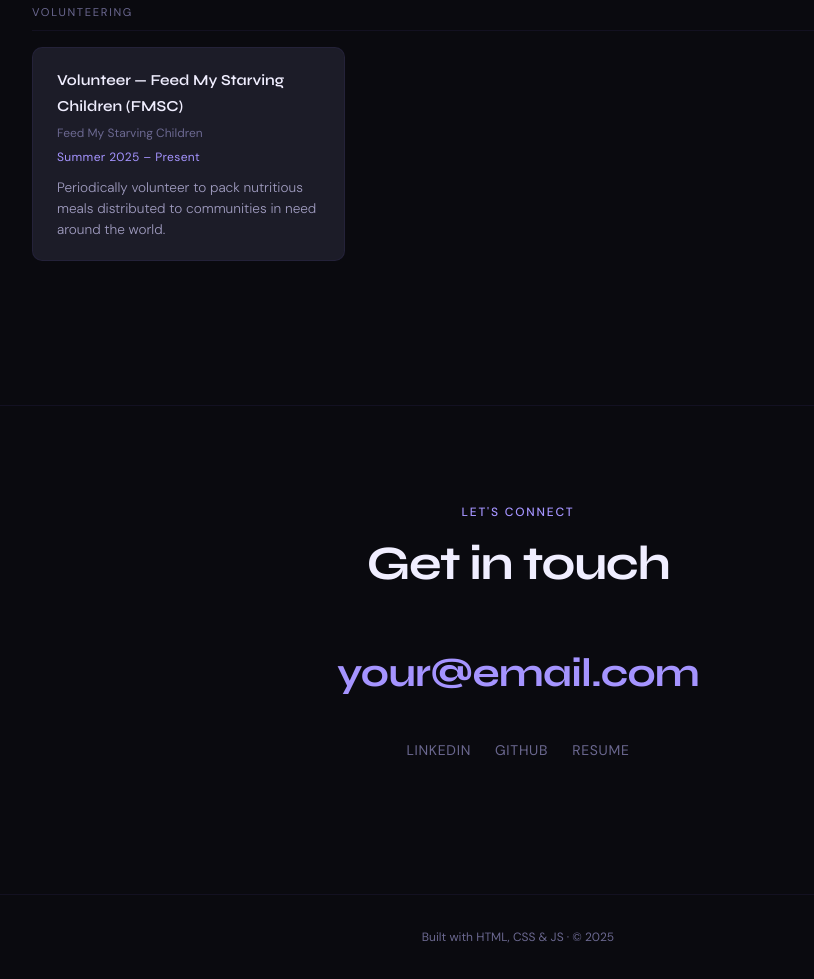
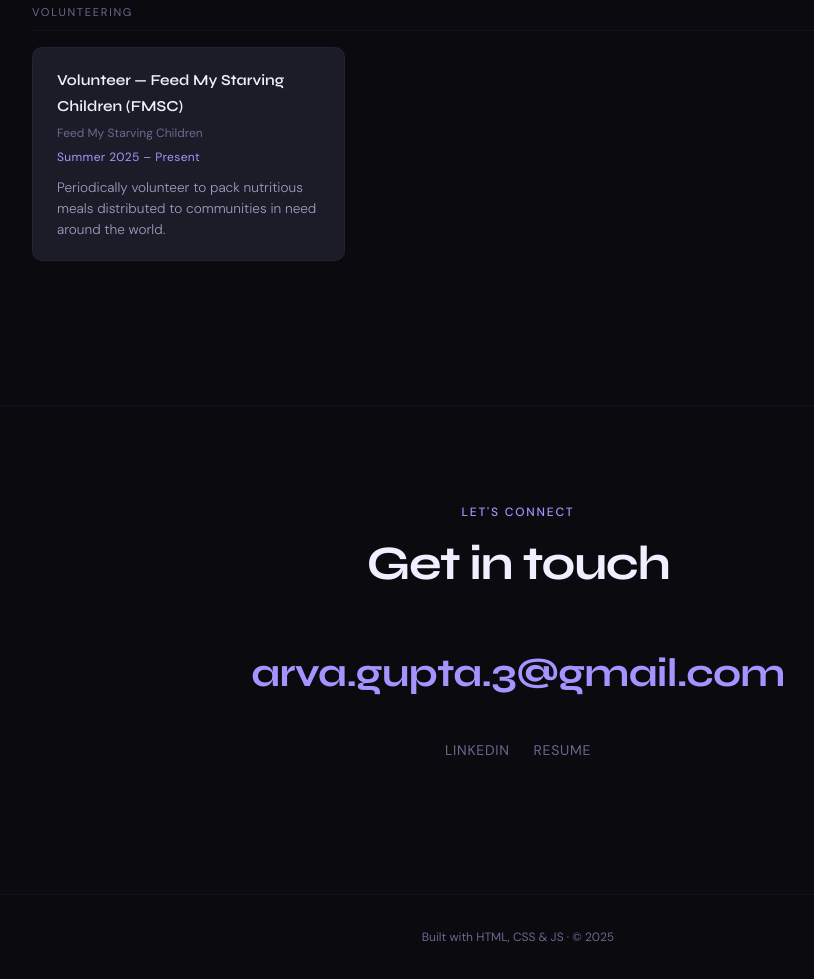
Before and after one commit to sarva-gupta-3/portfolio, a plain HTML site: page index.html in a window 1280 px wide. Shown: the part 6380-7359 px from the top of the page, without its empty margins (122-936 px from the left). Drawn offline with Linux system fonts and the light colour scheme.

Commit message:
Update index.html

```diff
--- a/index.html
+++ b/index.html
@@ -480,10 +480,10 @@
 <section id="contact">
   <div class="section-label fade-in">Let's connect</div>
   <div class="section-title fade-in">Get in touch</div>
-  <a href="mailto:your@email.com" class="contact-email fade-in">your@email.com</a>
+  <a href="mailto:sarva.gupta.3@gmail.com" class="contact-email fade-in">arva.gupta.3@gmail.com</a>
   <div class="contact-links fade-in">
-    <a href="https://linkedin.com/in/yourprofile" class="contact-link" target="_blank">LinkedIn</a>
-    <a href="https://github.com/yourhandle" class="contact-link" target="_blank">GitHub</a>
+    <a href="https://linkedin.com/in/sarva-gupta-42826b256/" class="contact-link" target="_blank">LinkedIn</a>
+    <!--<a href="https://github.com/yourhandle" class="contact-link" target="_blank">GitHub</a> -->
     <a href="My Resume - SarvaGupta.pdf" class="contact-link" target="_blank" rel="noopener">Resume</a>
   </div>
 </section>
```
